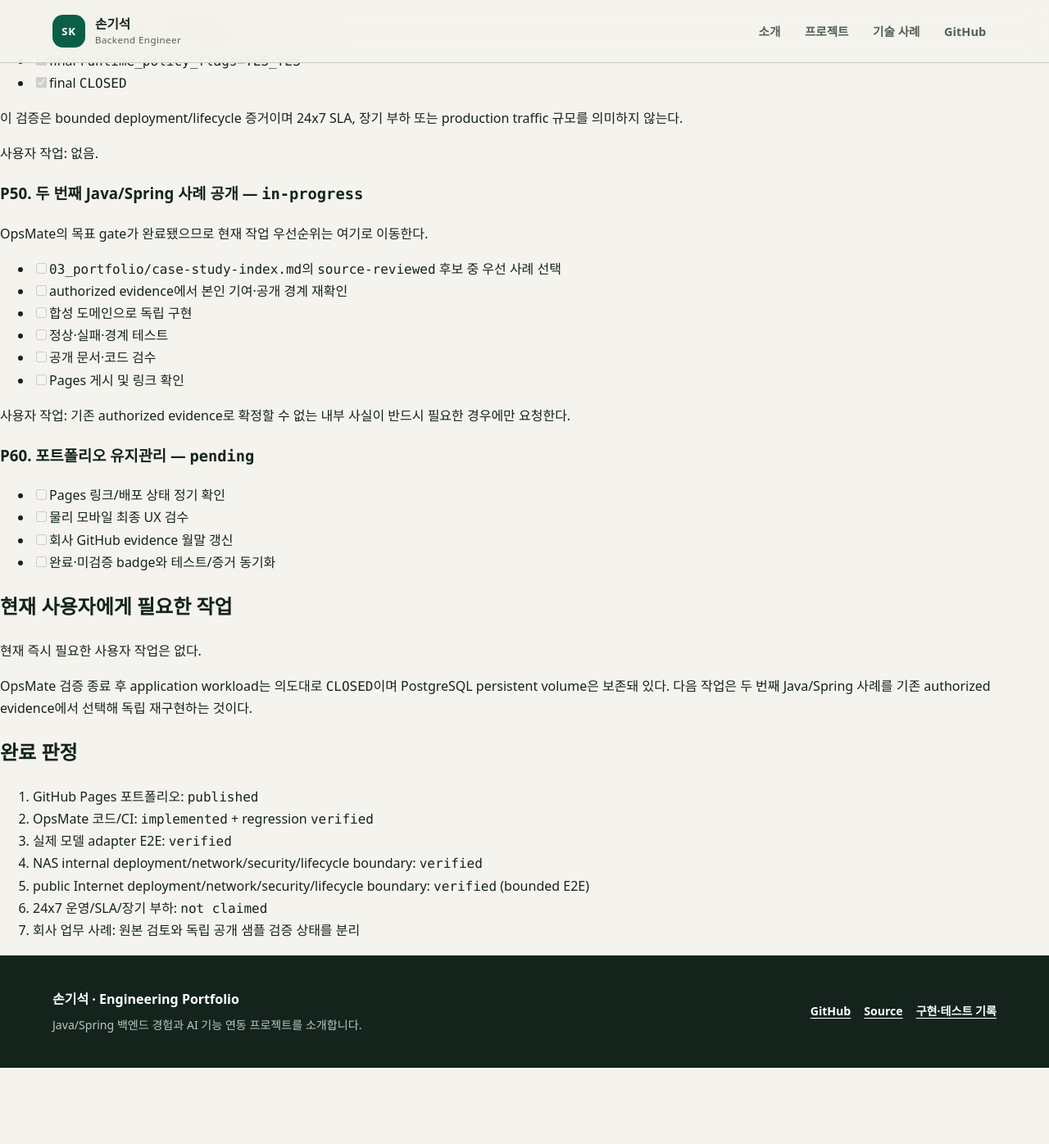
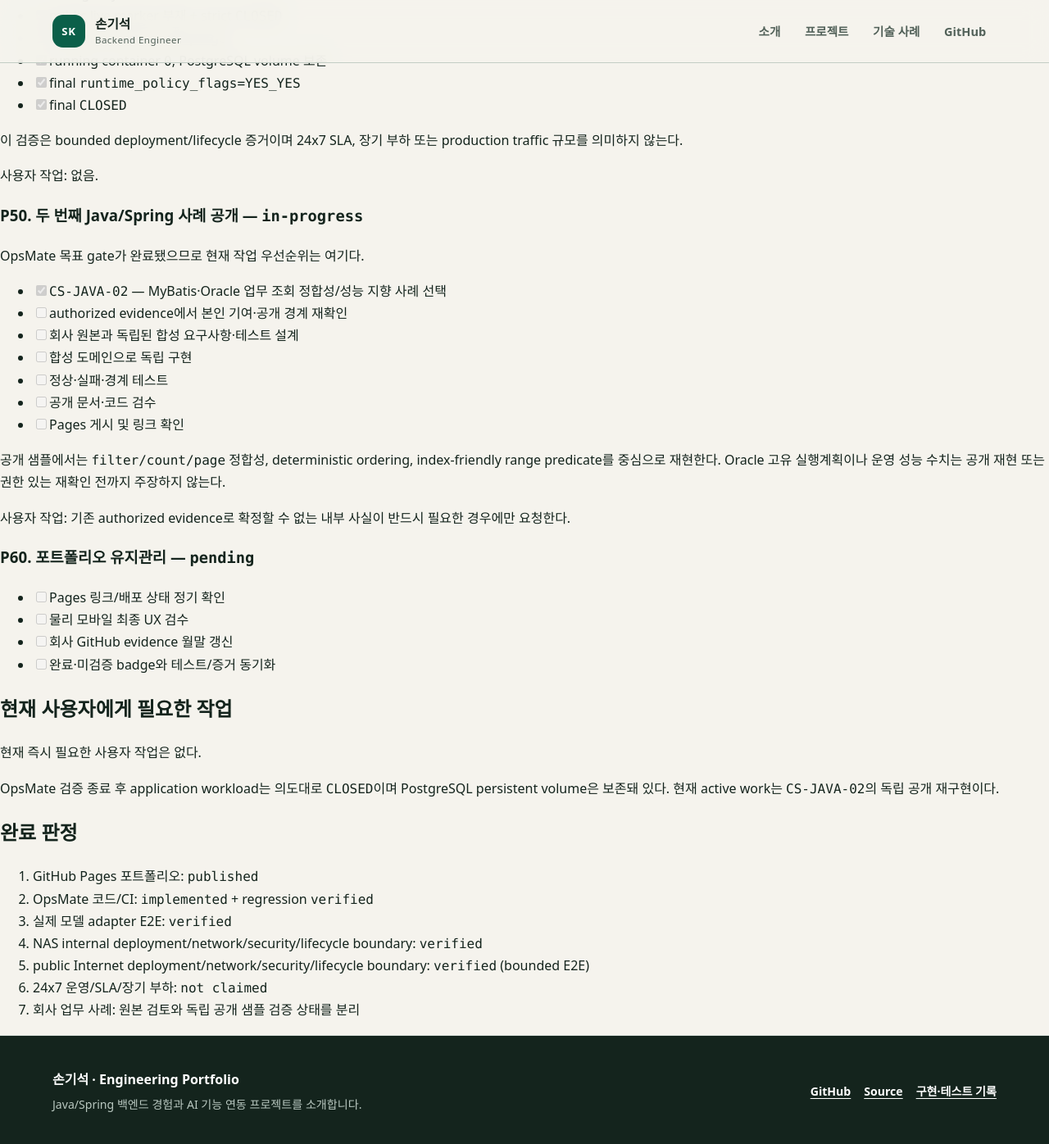
Before and after one commit to son1004007/engineering-career-portfolio, a Jekyll site: the page built from PORTFOLIO_COMPLETION_PLAN.md, in a window 1280 px wide and 1400 px high, scrolled down 3097 px. Shown: the top 1396 px of the window at 82% size. Built offline with Jekyll 4.4.1, drawn with Linux system fonts in a browser that asks for light colours; our own code applies the rules of GitHub Pages for plain Markdown files; before the commit the page ends 4400 px from its top, so only the background shows below that; some of the changed text lies outside the part shown.

Commit message:
docs: advance portfolio plan to CS-JAVA-02

```diff
--- a/PORTFOLIO_COMPLETION_PLAN.md
+++ b/PORTFOLIO_COMPLETION_PLAN.md
@@ -126,14 +127,17 @@
 
 ### P50. 두 번째 Java/Spring 사례 공개 — `in-progress`
 
-OpsMate의 목표 gate가 완료됐으므로 현재 작업 우선순위는 여기로 이동한다.
+OpsMate 목표 gate가 완료됐으므로 현재 작업 우선순위는 여기다.
 
-- [ ] `03_portfolio/case-study-index.md`의 `source-reviewed` 후보 중 우선 사례 선택
+- [x] `CS-JAVA-02` — MyBatis·Oracle 업무 조회 정합성/성능 지향 사례 선택
 - [ ] authorized evidence에서 본인 기여·공개 경계 재확인
+- [ ] 회사 원본과 독립된 합성 요구사항·테스트 설계
 - [ ] 합성 도메인으로 독립 구현
 - [ ] 정상·실패·경계 테스트
 - [ ] 공개 문서·코드 검수
 - [ ] Pages 게시 및 링크 확인
+
+공개 샘플에서는 `filter/count/page` 정합성, deterministic ordering, index-friendly range predicate를 중심으로 재현한다. Oracle 고유 실행계획이나 운영 성능 수치는 공개 재현 또는 권한 있는 재확인 전까지 주장하지 않는다.
 
 사용자 작업: 기존 authorized evidence로 확정할 수 없는 내부 사실이 반드시 필요한 경우에만 요청한다.
 
@@ -148,7 +152,7 @@ OpsMate의 목표 gate가 완료됐으므로 현재 작업 우선순위는 여
 
 현재 즉시 필요한 사용자 작업은 없다.
 
-OpsMate 검증 종료 후 application workload는 의도대로 `CLOSED`이며 PostgreSQL persistent volume은 보존돼 있다. 다음 작업은 두 번째 Java/Spring 사례를 기존 authorized evidence에서 선택해 독립 재구현하는 것이다.
+OpsMate 검증 종료 후 application workload는 의도대로 `CLOSED`이며 PostgreSQL persistent volume은 보존돼 있다. 현재 active work는 `CS-JAVA-02`의 독립 공개 재구현이다.
 
 ## 완료 판정
 
```
Also changed, not shown: other parts of PORTFOLIO_COMPLETION_PLAN.md (+1 -0 lines).
